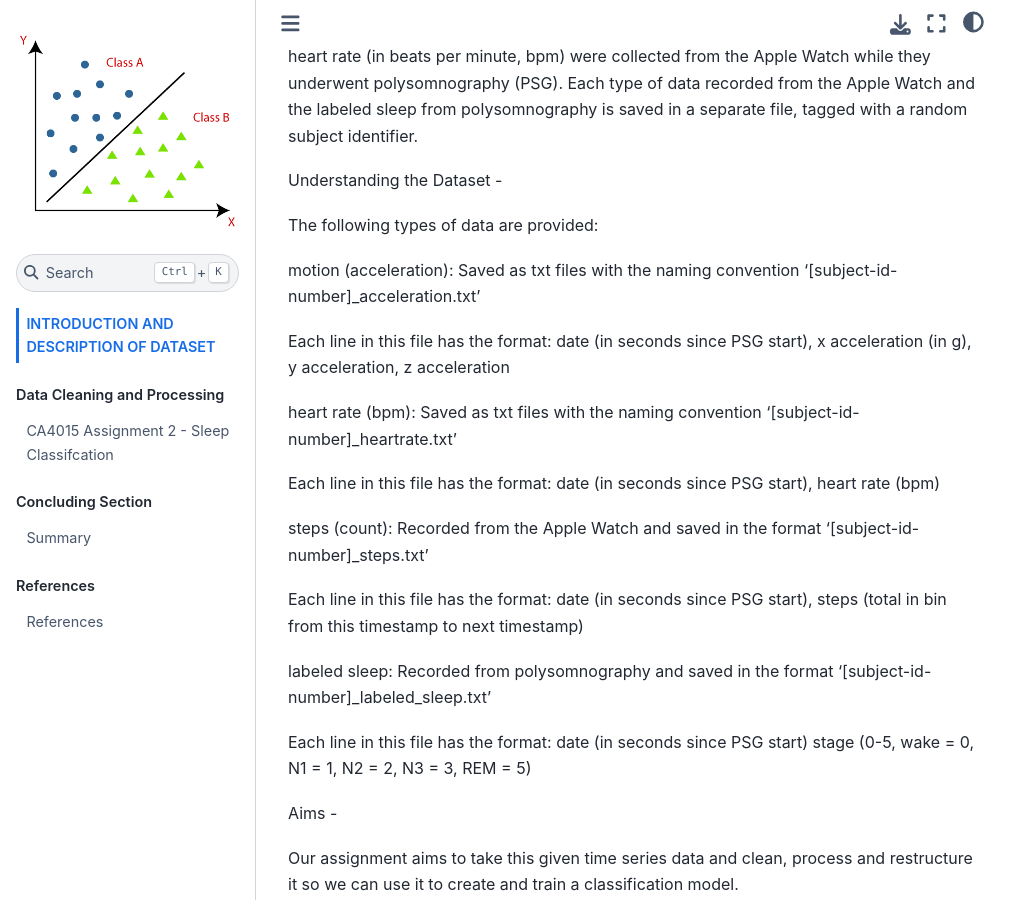
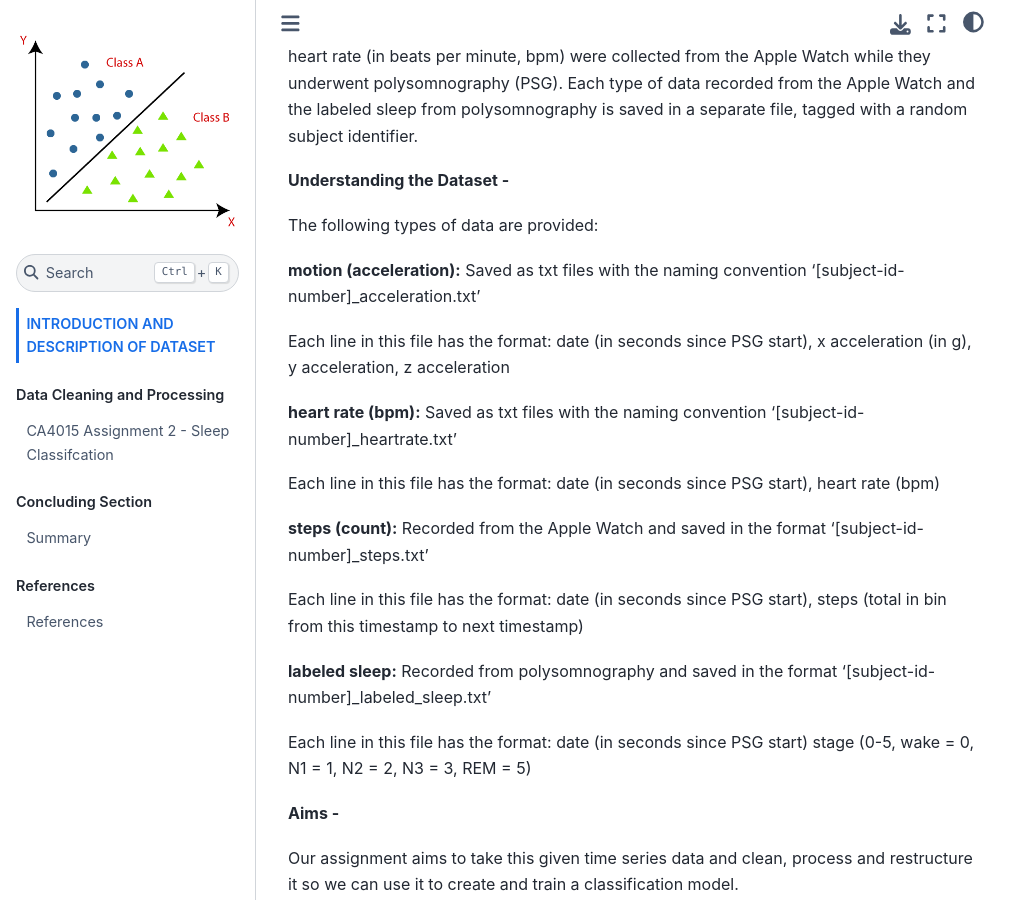
Before and after one commit to weldonj/CA4015_Assignment_2, a Jupyter Book: the page built from Intro_and_Desc_of_Data.md, in a window 1280 px wide and 900 px high, scrolled down 235 px. Shown: the whole window, without its empty margins (0-1031 px from the left). Built offline with Jupyter Book 1.0.4 settings and Sphinx 7.4.7 and the Sphinx Book theme 1.1.4, drawn with Linux system fonts in a browser that asks for light colours.

Commit message:
Fifth commit

```diff
--- a/Intro_and_Desc_of_Data.md
+++ b/Intro_and_Desc_of_Data.md
@@ -1,30 +1,30 @@
 ## INTRODUCTION AND DESCRIPTION OF DATASET
 
-Background -
+**Background -**
 
 Subjects in this trial wore an Apple Watch to collect their ambulatory activity patterns for a week before spending one night in a sleep lab. During that night, acceleration (in g) and heart rate (in beats per minute, bpm) were collected from the Apple Watch while they underwent polysomnography (PSG). Each type of data recorded from the Apple Watch and the labeled sleep from polysomnography is saved in a separate file, tagged with a random subject identifier.
 
-Understanding the Dataset -
+**Understanding the Dataset -**
 
 The following types of data are provided:
 
-motion (acceleration): Saved as txt files with the naming convention '[subject-id-number]_acceleration.txt'
+**motion (acceleration):** Saved as txt files with the naming convention '[subject-id-number]_acceleration.txt'
 
 Each line in this file has the format: date (in seconds since PSG start), x acceleration (in g), y acceleration, z acceleration
 
-heart rate (bpm): Saved as txt files with the naming convention '[subject-id-number]_heartrate.txt'
+**heart rate (bpm):** Saved as txt files with the naming convention '[subject-id-number]_heartrate.txt'
 
 Each line in this file has the format: date (in seconds since PSG start), heart rate (bpm)
 
-steps (count): Recorded from the Apple Watch and saved in the format '[subject-id-number]_steps.txt'
+**steps (count):** Recorded from the Apple Watch and saved in the format '[subject-id-number]_steps.txt'
 
 Each line in this file has the format: date (in seconds since PSG start), steps (total in bin from this timestamp to next timestamp)
 
-labeled sleep: Recorded from polysomnography and saved in the format '[subject-id-number]_labeled_sleep.txt'
+**labeled sleep:** Recorded from polysomnography and saved in the format '[subject-id-number]_labeled_sleep.txt'
 
 Each line in this file has the format: date (in seconds since PSG start) stage (0-5, wake = 0, N1 = 1, N2 = 2, N3 = 3, REM = 5)
 
-Aims -
+**Aims -**
 
 Our assignment aims to take this given time series data and clean, process and restructure it so we can use it to create and train a classification model.
 
```
